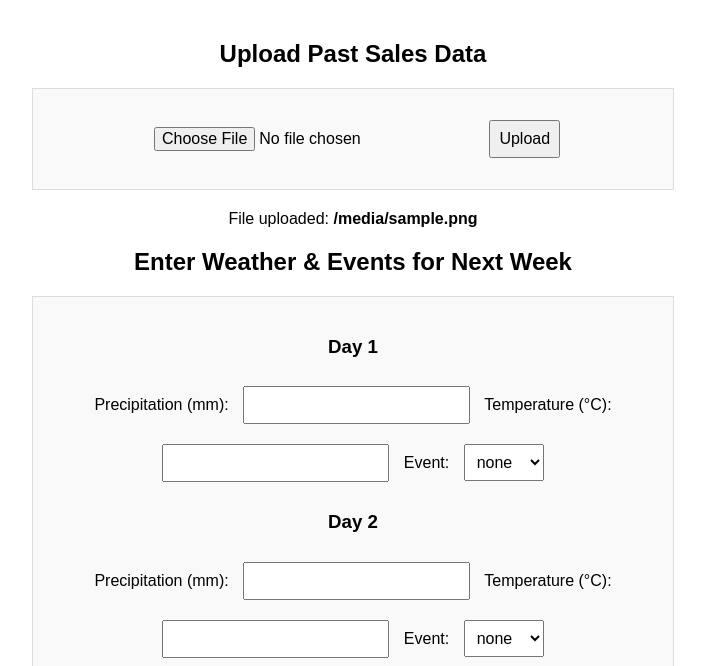
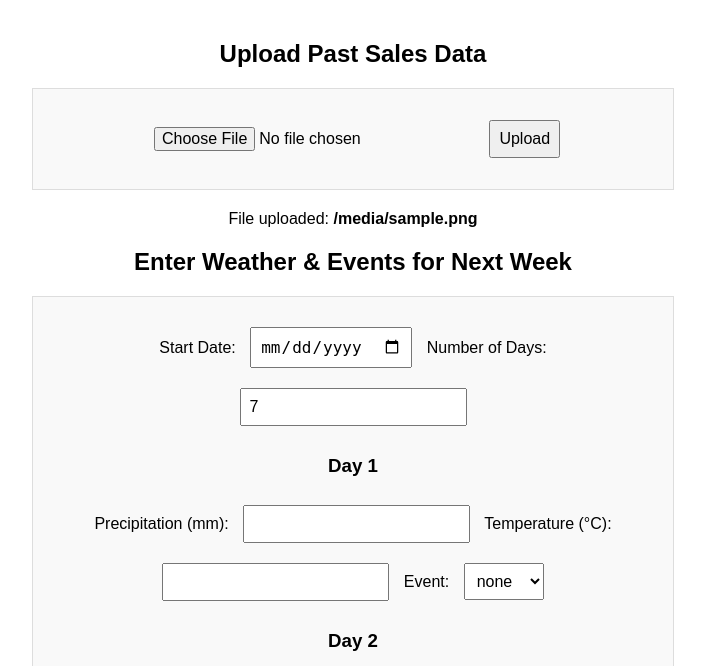
Before and after one commit to Germuu/Bar-sales-forecasting, a Flask app: template templates/index.html in a window 1280 px wide. Shown: the top 666 px of the page, without its empty margins (287-992 px from the left). Run offline with Flask 3, Linux system fonts and the light colour scheme; the template is opened without the code that fills it: most values are stand-ins (such as "Sample title", 1, 10 or a date in 2020).

Commit message:
ask user for which dates wants prediction

```diff
--- a/app.py
+++ b/app.py
@@ -69,14 +69,15 @@ def predict():
     if model is None or X_train_columns is None:
         return "Please upload a dataset first.", 400
 
-    today = datetime.today()
+    # Get user input for the start date and number of days
+    start_date_str = request.form["start_date"]
+    num_days = int(request.form["num_days"])
 
-    # Find the next Wednesday from today
-    days_until_next_wednesday = (2 - today.weekday()) % 7  # Wednesday = 2 (Monday=0)
-    next_wednesday = today + timedelta(days=days_until_next_wednesday)
+    # Convert start date string to a datetime object
+    start_date = datetime.strptime(start_date_str, "%Y-%m-%d")
 
-    # Generate future dates for prediction (Wednesday to Tuesday)
-    future_dates = pd.date_range(next_wednesday, periods=7)
+    # Generate the future dates based on the user input
+    future_dates = pd.date_range(start_date, periods=num_days)
 
     # Create the DataFrame with correct features
     next_week_data = []
@@ -109,5 +110,6 @@ def predict():
     # Render the page with predictions
     return render_template("index.html", filename=uploaded_filename, drinks=drinks, predictions=predictions)
 
+
 if __name__ == "__main__":
     app.run(debug=True)
--- a/templates/index.html
+++ b/templates/index.html
@@ -27,7 +27,6 @@
 <body>
 
     <h2>Upload Past Sales Data</h2>
-    <!-- Update action to submit to /upload route -->
     <form action="{{ url_for('upload') }}" method="post" enctype="multipart/form-data">
         <input type="file" name="file" required>
         <button type="submit">Upload</button>
@@ -37,8 +36,14 @@
         <p>File uploaded: <strong>{{ filename }}</strong></p>
 
         <h2>Enter Weather & Events for Next Week</h2>
-        <!-- Update action to submit to /predict route -->
+        <!-- Add start date and number of days input -->
         <form action="{{ url_for('predict') }}" method="post">
+            <label>Start Date:</label>
+            <input type="date" name="start_date" required>
+
+            <label>Number of Days:</label>
+            <input type="number" name="num_days" value="7" min="1" required>
+
             {% for i in range(7) %}
                 <h3>Day {{ i+1 }}</h3>
                 <label>Precipitation (mm):</label>
```
